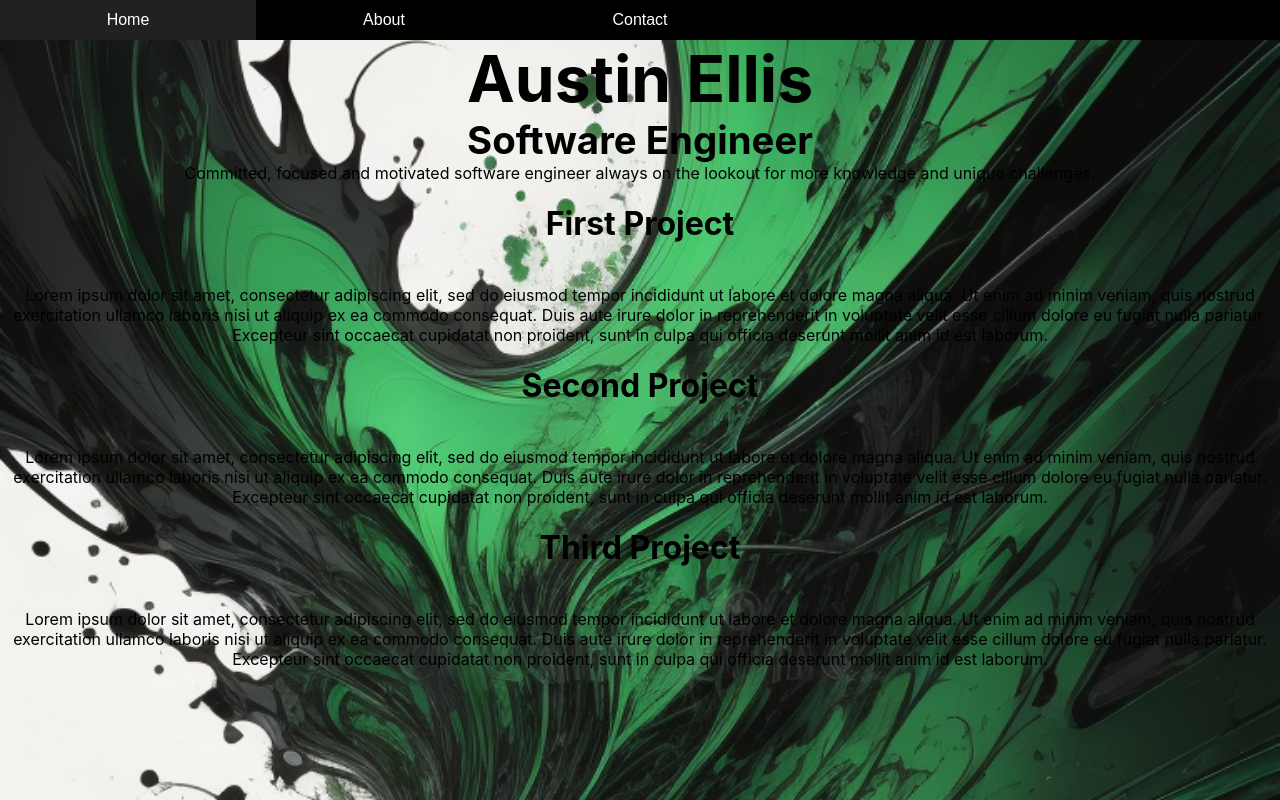
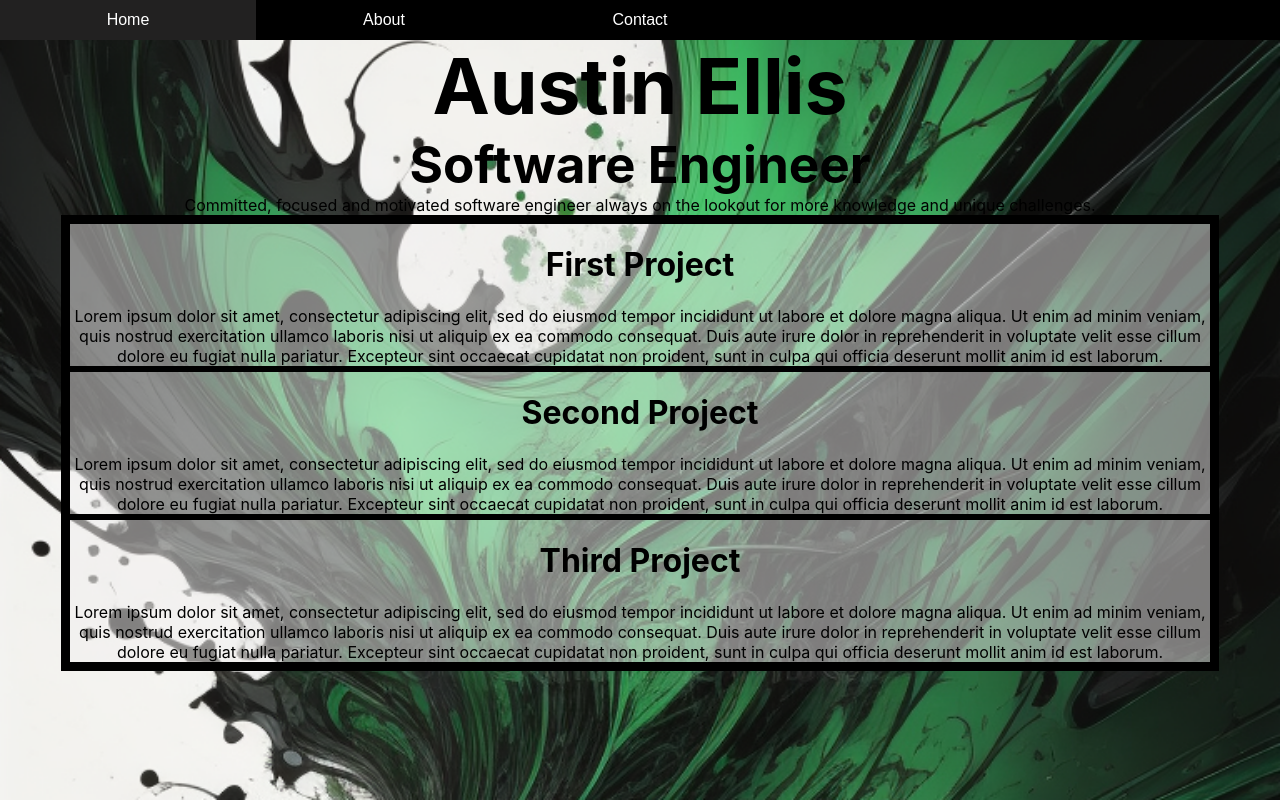
Before and after one commit to justonemoresideproject/portfolio, a React (Create React App) app: page / in a window 1280 px wide. Built offline with nearby package versions, Linux system fonts and the light colour scheme.

Commit message:
stylized projects

```diff
--- a/src/App.css
+++ b/src/App.css
@@ -19,15 +19,20 @@
 }
 
 .titleContainer>h1 {
-  font-size: 5vw;
+  font-size: 6vw;
   margin: 0px;
   padding: 0px;
 }
 
 .titleContainer>h3 {
-  font-size: 3vw;
+  font-size: 4vw;
   margin: 0px;
   padding: 0px;
+}
+
+div {
+  margin: 0px;
+  padding: 0ppx
 }
 
 .App-logo {
--- a/src/Projects/Project/Project.css
+++ b/src/Projects/Project/Project.css
@@ -0,0 +1,9 @@
+.projectContainer {
+    display: flex;
+    flex-direction: column;
+    border: solid black 3px;
+}
+
+.projectImg, .projectDescription {
+    align-self: start;
+}
--- a/src/Projects/Projects.css
+++ b/src/Projects/Projects.css
@@ -0,0 +1,15 @@
+.projectsComponentContainer {
+    border: 3px black solid;
+    background-color: rgba(240, 239, 239, 0.486);
+
+    width: 90vw;
+    align-self: center;
+
+    position: relative;
+    margin-left: auto;
+    margin-right: auto;
+}
+
+.projectsListContainer {
+    border: 3px black solid;
+}
```
